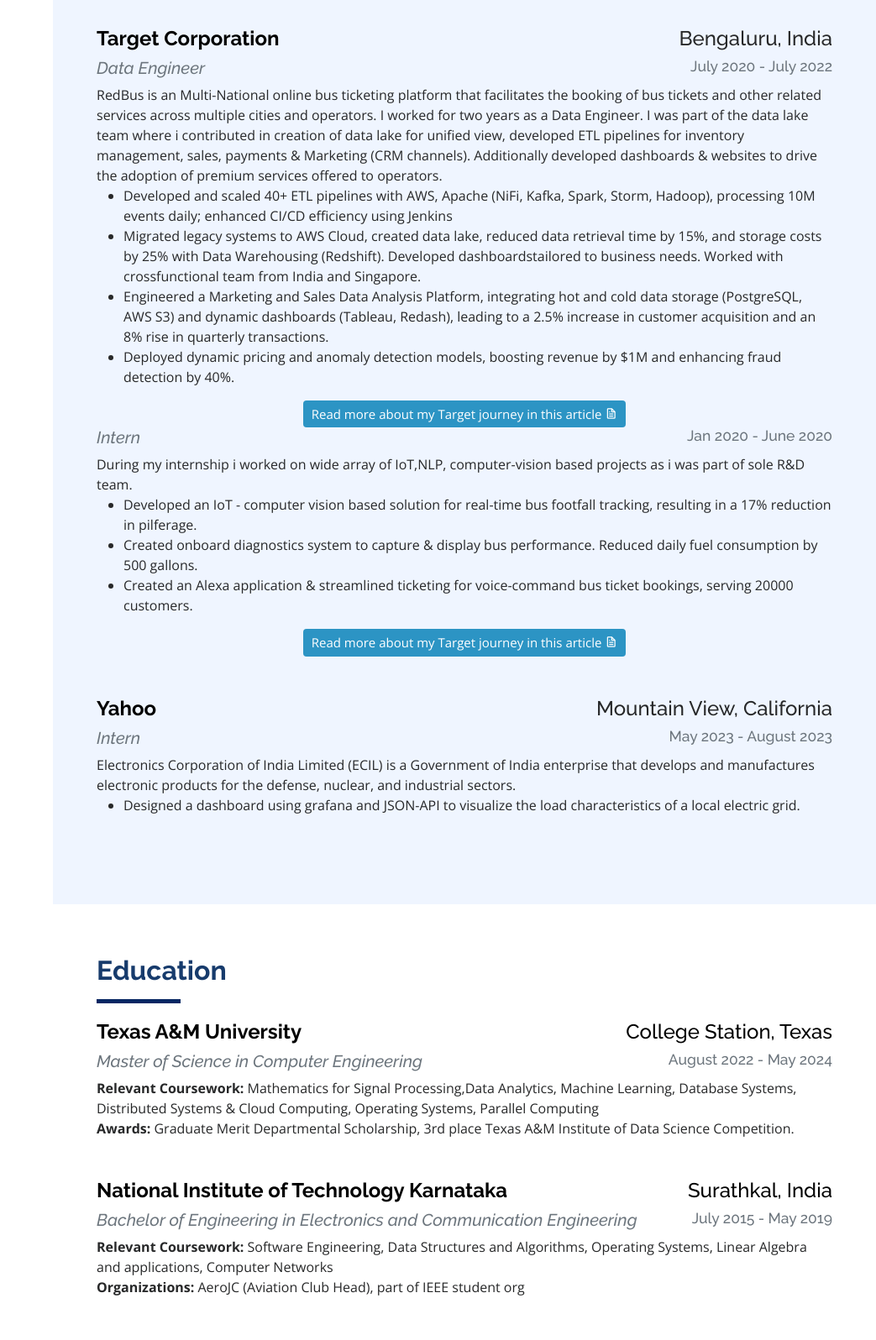
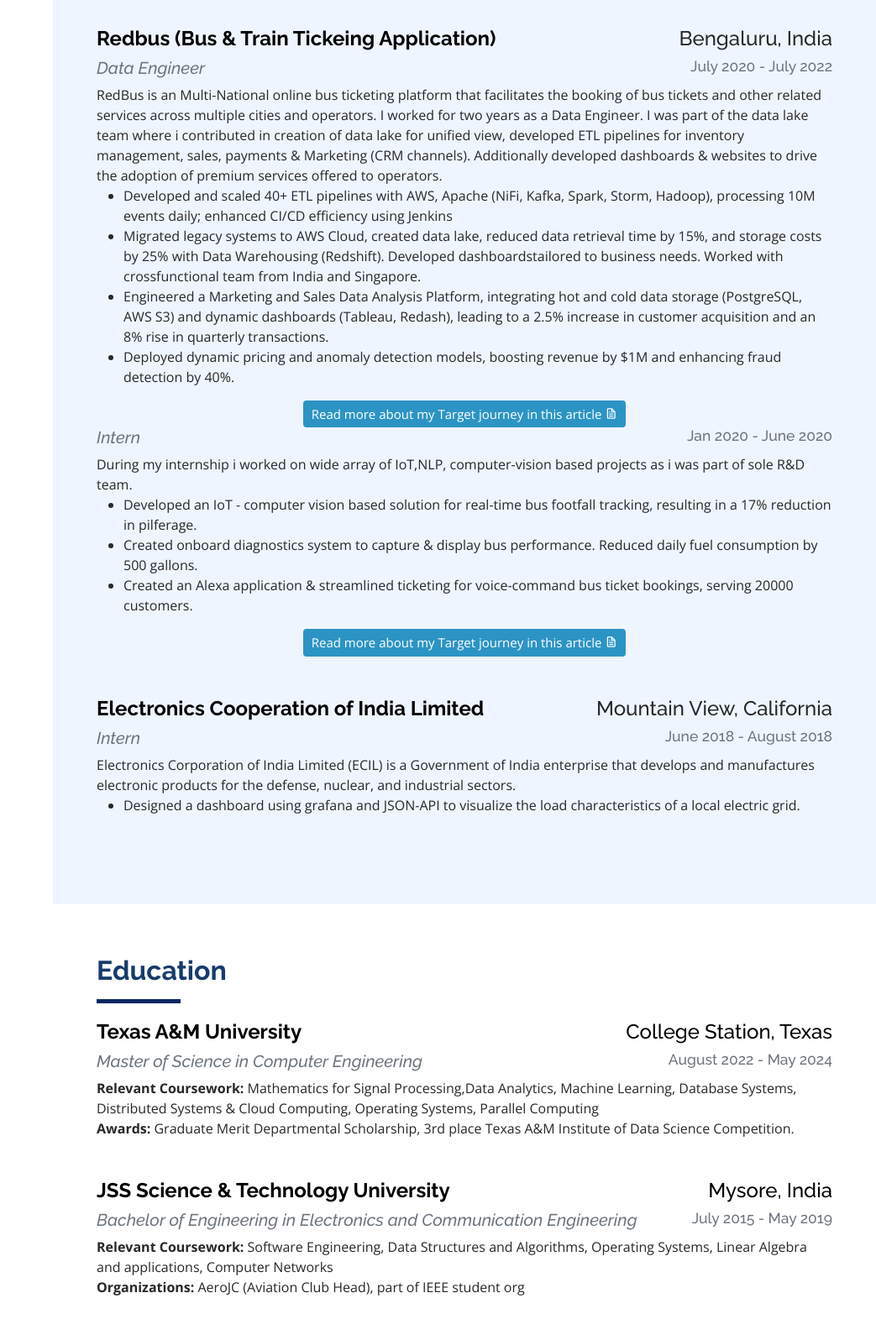
Before and after one commit to PrathikVijaykumar/PrathikVijaykumar10, a plain HTML site: page index.html in a window 1280 px wide. Shown: the part 1689-3285 px from the top of the page at 84% size, without its empty margins (237-1280 px from the left). Drawn offline with nearby package versions, Linux system fonts and the light colour scheme.

Commit message:
changes to html code and css

```diff
--- a/assets/css/style.css
+++ b/assets/css/style.css
@@ -434,7 +434,7 @@
   height: 10px;
 }
 .skills .progress-bar {
-  width: 1px;
+  width: 2px;
   height: 10px;
   transition: 0.9s;
   background-color: #149ddd;
--- a/index.html
+++ b/index.html
@@ -185,7 +185,7 @@
 
           <div class="resume-item">
             <div data-aos="fade-up">
-              <h4> <b><a href="https://lenslabtamu.github.io/lens-lab-website/" style="color: black;" onmouseover="this.style.color='#37b3ed'; this.style.textDecoration='underline';" onmouseout="this.style.color='#000000'; this.style.textDecoration='none';">Yahoo</a></b><span style="float: right;">Mountain View, California </span></style></h4>
+              <h4> <b><a href="https://lenslabtamu.github.io/lens-lab-website/" style="color: black;" onmouseover="this.style.color='#37b3ed'; this.style.textDecoration='underline';" onmouseout="this.style.color='#000000'; this.style.textDecoration='none';">Texas A&M</a></b><span style="float: right;">College Station, Texas </span></style></h4>
               <h5><p class="text-muted"><em>Machine and Cloud researcher</em><small class="text-muted"><span style="float: right;">May 2023 - August 2023</span></small></h5>
                 <p>
                   The Learning and Emerging Networked Systems (LENS) at Texas A&M aims to conduct analytical and experimental research in machine learning and reinforcement learning with networked systems applications.For 1.5 years, I worked as researcher under the resource optimization department. We are Trying to disrupt the field of orchestration and autoscaling system for allocating resources to microservice applications. Using zeroth gradient approaches and reinforcement learning methods to achieve these objectives.
@@ -205,7 +205,7 @@
 
           <div class="resume-item">
             <div data-aos="fade-up">
-              <h4> <b><a href="https://www.redbus.com/" style="color: black;" onmouseover="this.style.color='#37b3ed'; this.style.textDecoration='underline';" onmouseout="this.style.color='#000000'; this.style.textDecoration='none';">Target Corporation</a></b><span style="float: right;">Bengaluru, India</span></style></h4>
+              <h4> <b><a href="https://www.redbus.com/" style="color: black;" onmouseover="this.style.color='#37b3ed'; this.style.textDecoration='underline';" onmouseout="this.style.color='#000000'; this.style.textDecoration='none';">Redbus (Bus & Train Tickeing Application)</a></b><span style="float: right;">Bengaluru, India</span></style></h4>
               <h5><p class="text-muted"><em>Data Engineer</em><small class="text-muted"><span style="float: right;">July 2020 - July 2022</span></small></h5>
                 <p>
                   RedBus is an Multi-National online bus ticketing platform that facilitates the booking of bus tickets and other related services across multiple cities and operators. I worked for two years as a Data Engineer. I was part of the data lake team where i contributed in creation of data lake for unified view, developed ETL pipelines for inventory management, sales, payments & Marketing (CRM channels). Additionally developed dashboards & websites to drive the adoption of premium services offered to operators.
@@ -246,8 +246,8 @@
           <br>
           <div class="resume-item">
             <div data-aos="fade-up">
-              <h4> <b><a href="https://www.ecil.co.in/" style="color: black;" onmouseover="this.style.color='#37b3ed'; this.style.textDecoration='underline';" onmouseout="this.style.color='#000000'; this.style.textDecoration='none';">Yahoo</a></b><span style="float: right;">Mountain View, California </span></style></h4>
-              <h5><p class="text-muted"><em>Intern</em><small class="text-muted"><span style="float: right;">May 2023 - August 2023</span></small></h5>
+              <h4> <b><a href="https://www.ecil.co.in/" style="color: black;" onmouseover="this.style.color='#37b3ed'; this.style.textDecoration='underline';" onmouseout="this.style.color='#000000'; this.style.textDecoration='none';">Electronics Cooperation of India Limited</a></b><span style="float: right;">Mountain View, California </span></style></h4>
+              <h5><p class="text-muted"><em>Intern</em><small class="text-muted"><span style="float: right;">June 2018 - August 2018</span></small></h5>
                 <p>
                   Electronics Corporation of India Limited (ECIL) is a Government of India enterprise that develops and manufactures electronic products for the defense, nuclear, and industrial sectors.
                 </p>
@@ -282,7 +282,7 @@
             <br>
 
             <div data-aos="fade-up">
-              <h4> <b><a href="https://jssstuniv.in/#/" style="color: black;" onmouseover="this.style.color='#37b3ed'; this.style.textDecoration='underline';" onmouseout="this.style.color='#000000'; this.style.textDecoration='none';">National Institute of Technology Karnataka</a></b><span style="float: right;">Surathkal, India</span></style></h4>
+              <h4> <b><a href="https://jssstuniv.in/#/" style="color: black;" onmouseover="this.style.color='#37b3ed'; this.style.textDecoration='underline';" onmouseout="this.style.color='#000000'; this.style.textDecoration='none';">JSS Science & Technology University</a></b><span style="float: right;">Mysore, India</span></style></h4>
               <h5><p class="text-muted"><em>Bachelor of Engineering in Electronics and Communication Engineering</em><small class="text-muted"><span style="float: right;">July 2015 - May 2019</span></small></p></h5>
               <p class="description"><b>Relevant Coursework:</b> Software Engineering, Data Structures and Algorithms, Operating Systems, Linear Algebra and applications, Computer Networks </p>
               <p class="description"><b>Organizations:</b> AeroJC (Aviation Club Head), part of IEEE student org</p>
```
